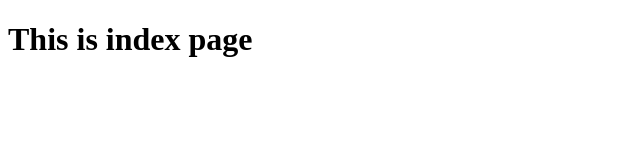
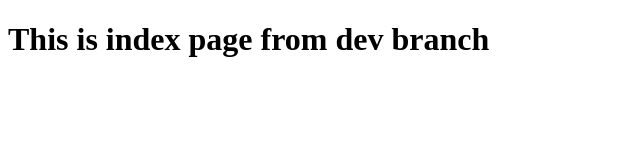
Before and after one commit to mohit-trentiums/Demo, a plain HTML site: page index.html in a window 1280 px wide. Shown: the whole page, without its empty margins (0-640 px from the left). Drawn offline with Linux system fonts and the light colour scheme.

Commit message:
commit of dev branch

```diff
--- a/index.html
+++ b/index.html
@@ -1,12 +1,15 @@
 <!DOCTYPE html>
 <html lang="en">
+
 <head>
     <meta charset="UTF-8">
     <meta http-equiv="X-UA-Compatible" content="IE=edge">
     <meta name="viewport" content="width=device-width, initial-scale=1.0">
     <title>Document</title>
 </head>
+
 <body>
-    <h1>This is index page</h1>
+    <h1>This is index page from dev branch</h1>
 </body>
+
 </html>
```
